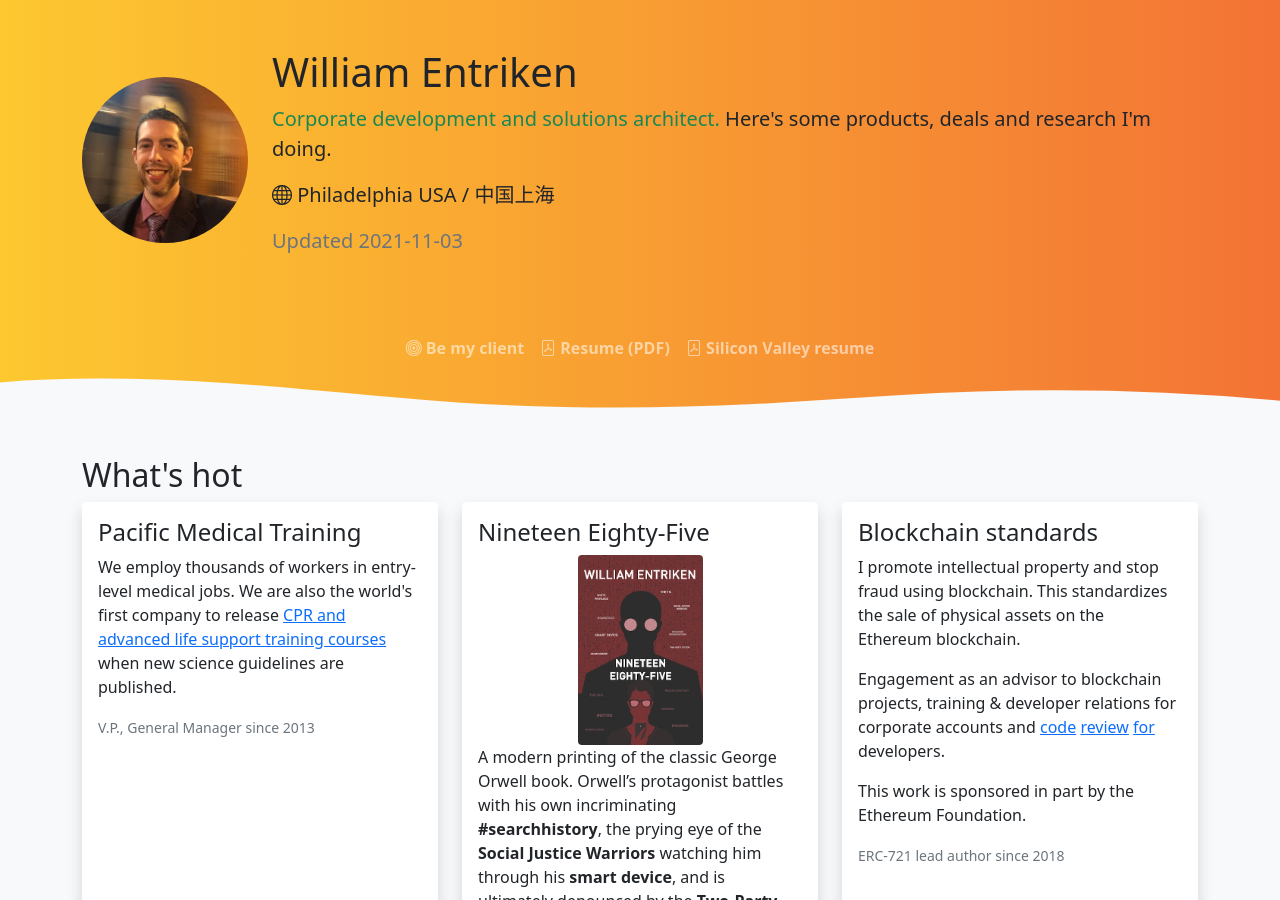
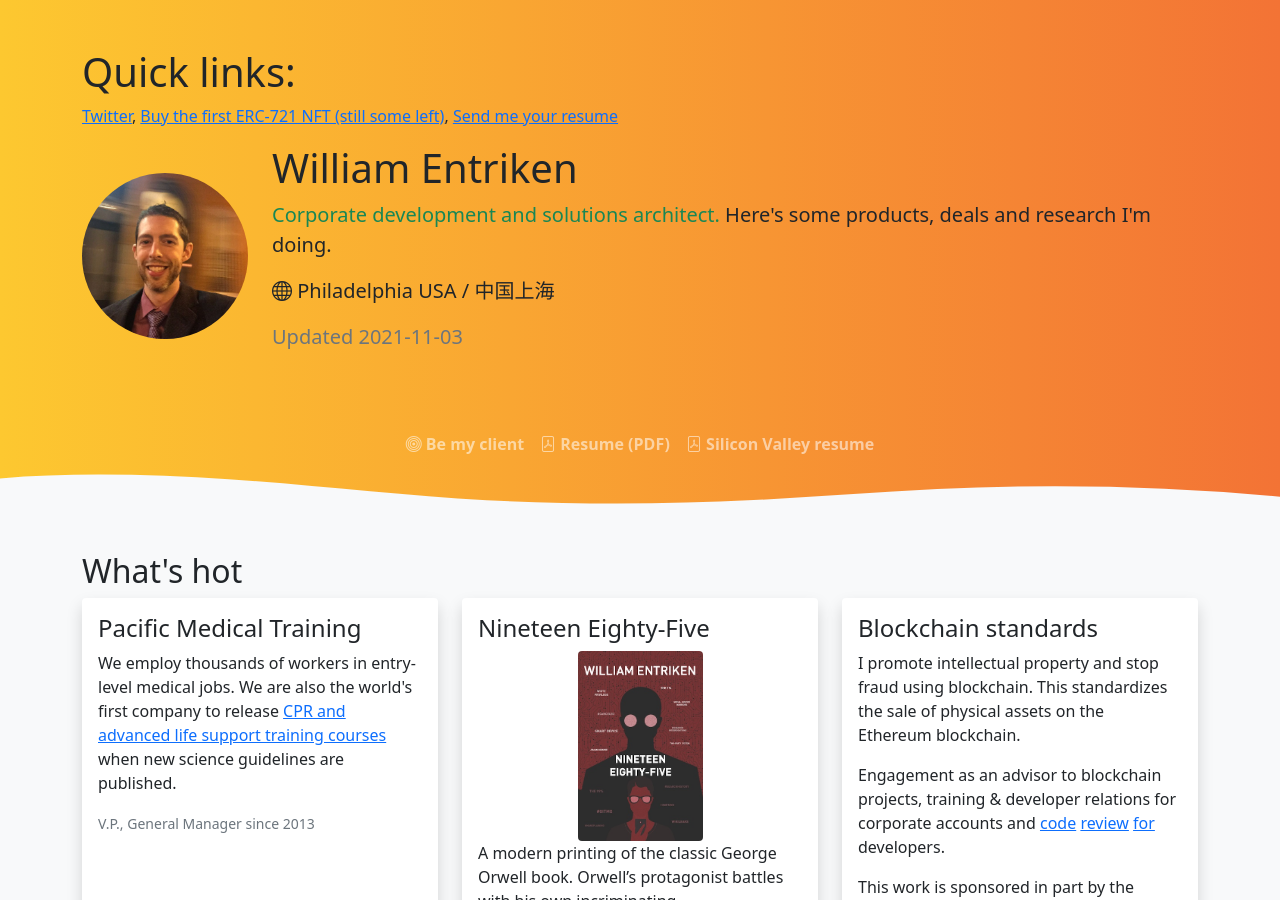
Before and after one commit to fulldecent/phor.net, a Jekyll site: the page built from index.html, in a window 1280 px wide and 900 px high. Built offline with Jekyll 4.4.1, drawn with Linux system fonts in a browser that asks for light colours; nearby versions of some CDN libraries.

Commit message:
hit links

```diff
--- a/index.html
+++ b/index.html
@@ -99,8 +99,16 @@
 * I have audited the MLB Crypto Baseball project (now MLB Champions) -- this included 30 findings ranging from advisory to material -- client allows me to say this but has not yet published that report* I reviewed the prerelease version of 0xcert Framework v1 -- client wished to make all issues public so the report is just a listing (attached)* I have reported a vulnerability against Aion (steal any token) -- https://github.com/jennijuju/ATS_CI/pull/2/files* I am an author of ERC-165 and a last-call reviewer of ERC-1167, both used here* Other than blockchain, I am credited with vulnerability findings against: Apple.com store homepage, a stock brokerage, Penna. business tax records. All posted at https://privacylog.blogspot.com. I also published the first zero-day on Slashdot.
 -->
 
+
   <header style="background: linear-gradient(to right, #fdc830, #f37335);">
     <div class="container-md py-5">
+<h1>Quick links:</h1>
+<p>
+  <a target="_blank" href="https://twitter.com/fulldecent">Twitter</a>,
+  <a target="_blank" href="https://tenthousandsu.com">Buy the first ERC-721 NFT (still some left)</a>,
+  <a target="_blank" href="mailto:entriken@phor.net">Send me your resume</a>
+</p>
+
       <div class="row align-items-center">
         <div class="col-sm-2">
           <img class="img-fluid rounded-circle" src="images/will.jpeg" alt="William Entriken">
```
